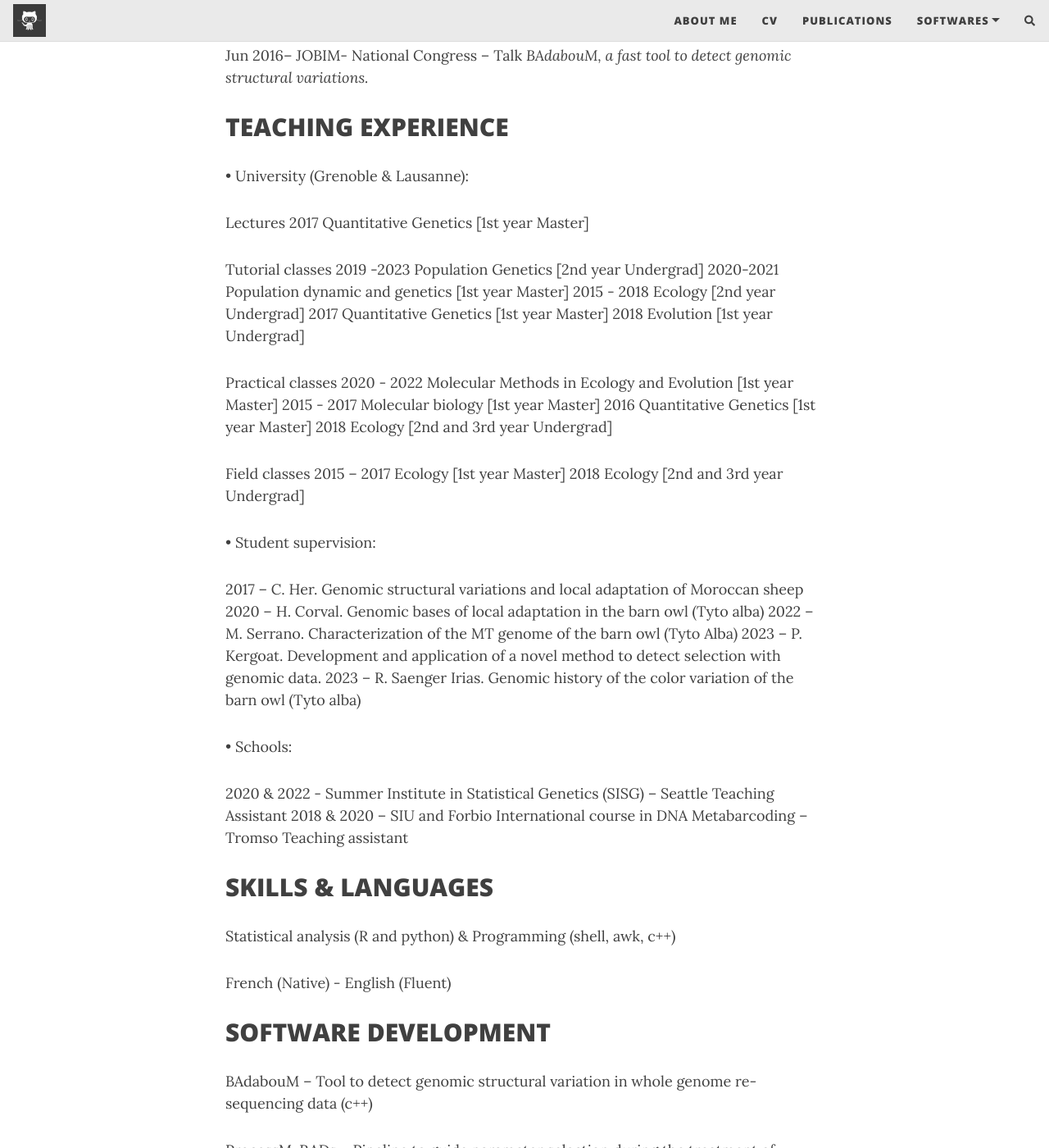
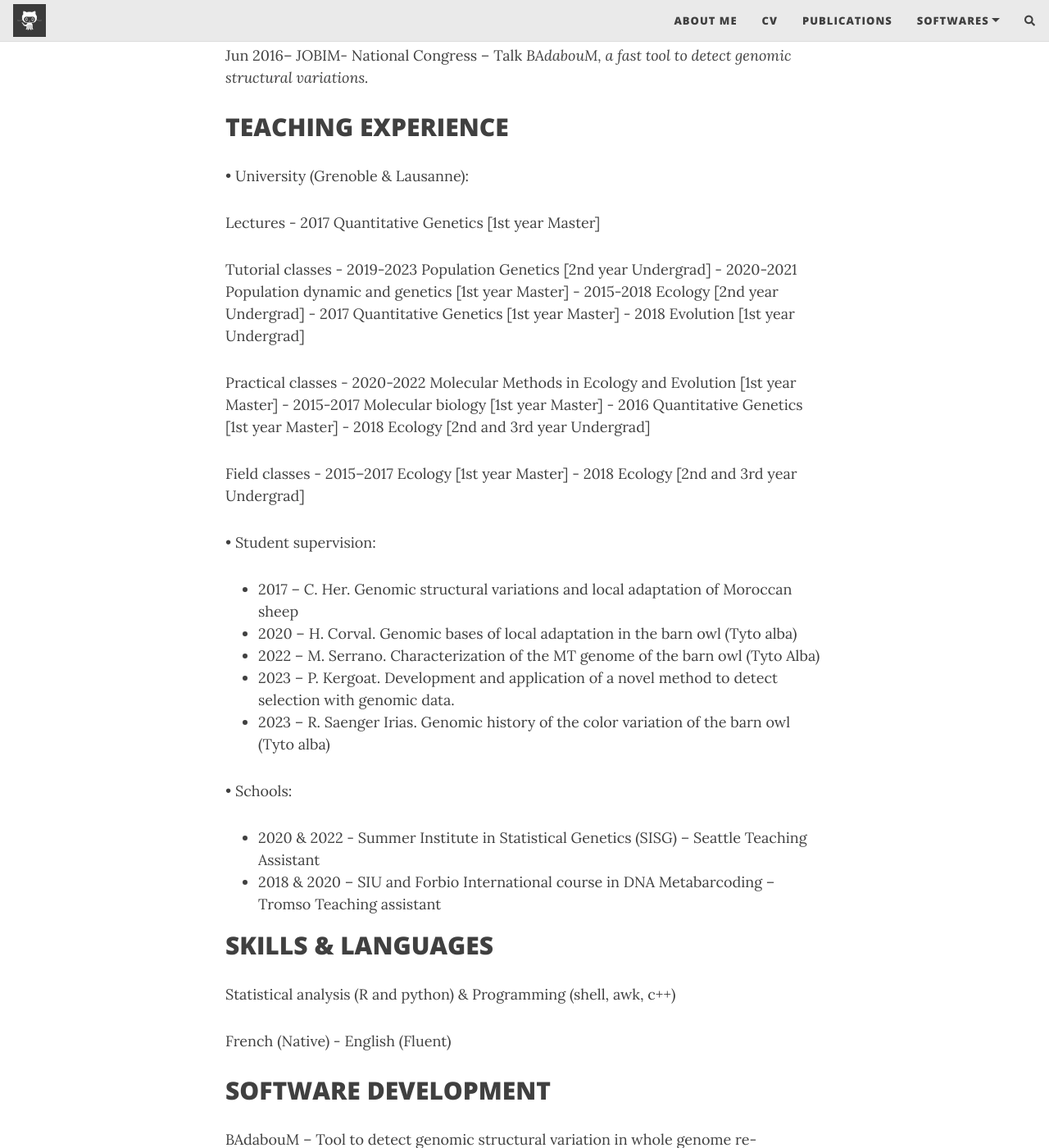
Before and after one commit to cumtr/cumtr.github.io, a Jekyll site: the page built from CV.md, in a window 1280 px wide and 1400 px high, scrolled down 1901 px. Shown: the whole window at 82% size. Built offline with Jekyll 4.4.1, drawn with Linux system fonts in a browser that asks for light colours; nearby versions of some CDN libraries; comment, search, counter and statistics services are not loaded; some of the changed text lies outside the part shown.

Commit message:
Update CV.md

```diff
--- a/CV.md
+++ b/CV.md
@@ -71,39 +71,39 @@ Jun 2016– JOBIM- National Congress – Talk
 •	University (Grenoble & Lausanne):
 
 Lectures
-	2017		Quantitative Genetics [1st year Master]
+	- 2017		Quantitative Genetics [1st year Master]
 
 Tutorial classes
-	2019 -2023    Population Genetics [2nd year Undergrad]
-	2020-2021     Population dynamic and genetics [1st year Master]
-	2015 - 2018	Ecology [2nd year Undergrad]
-	2017		Quantitative Genetics [1st year Master]
-	2018 		Evolution [1st year Undergrad]
+	- 2019-2023    Population Genetics [2nd year Undergrad]
+	- 2020-2021     Population dynamic and genetics [1st year Master]
+	- 2015-2018	Ecology [2nd year Undergrad]
+	- 2017		Quantitative Genetics [1st year Master]
+	- 2018 		Evolution [1st year Undergrad]
 
 Practical classes
-	2020 - 2022   Molecular Methods in Ecology and Evolution [1st year Master]
-	2015 - 2017	Molecular biology [1st year Master]
-	2016		Quantitative Genetics [1st year Master]
-	2018 		Ecology [2nd and 3rd year Undergrad]
+	- 2020-2022   Molecular Methods in Ecology and Evolution [1st year Master]
+	- 2015-2017	Molecular biology [1st year Master]
+	- 2016		Quantitative Genetics [1st year Master]
+	- 2018 		Ecology [2nd and 3rd year Undergrad]
 
 
 Field classes
-	2015 – 2017	Ecology [1st year Master]
-	2018 		Ecology [2nd and 3rd year Undergrad]
+	- 2015–2017	Ecology [1st year Master]
+	- 2018 		Ecology [2nd and 3rd year Undergrad]
 
 •	Student supervision:
 
-2017 – C. Her. Genomic structural variations and local adaptation of Moroccan sheep
-2020 – H. Corval. Genomic bases of local adaptation in the barn owl (Tyto alba)
-2022 – M. Serrano. Characterization of the MT genome of the barn owl (Tyto Alba)
-2023 – P. Kergoat. Development and application of a novel method to detect selection with genomic data.
-2023 – R. Saenger Irias. Genomic history of the color variation of the barn owl (Tyto alba)
+- 2017 – C. Her. Genomic structural variations and local adaptation of Moroccan sheep
+- 2020 – H. Corval. Genomic bases of local adaptation in the barn owl (Tyto alba)
+- 2022 – M. Serrano. Characterization of the MT genome of the barn owl (Tyto Alba)
+- 2023 – P. Kergoat. Development and application of a novel method to detect selection with genomic data.
+- 2023 – R. Saenger Irias. Genomic history of the color variation of the barn owl (Tyto alba)
 
 •	Schools:
 
-2020 & 2022 - Summer Institute in Statistical Genetics (SISG) – Seattle
+- 2020 & 2022 - Summer Institute in Statistical Genetics (SISG) – Seattle
 	Teaching Assistant
-2018 & 2020 – SIU and Forbio International course in DNA Metabarcoding – Tromso
+- 2018 & 2020 – SIU and Forbio International course in DNA Metabarcoding – Tromso
 	 Teaching assistant
 
 ## SKILLS & LANGUAGES
```
Also changed, not shown: other parts of CV.md (+2 -2 lines).
